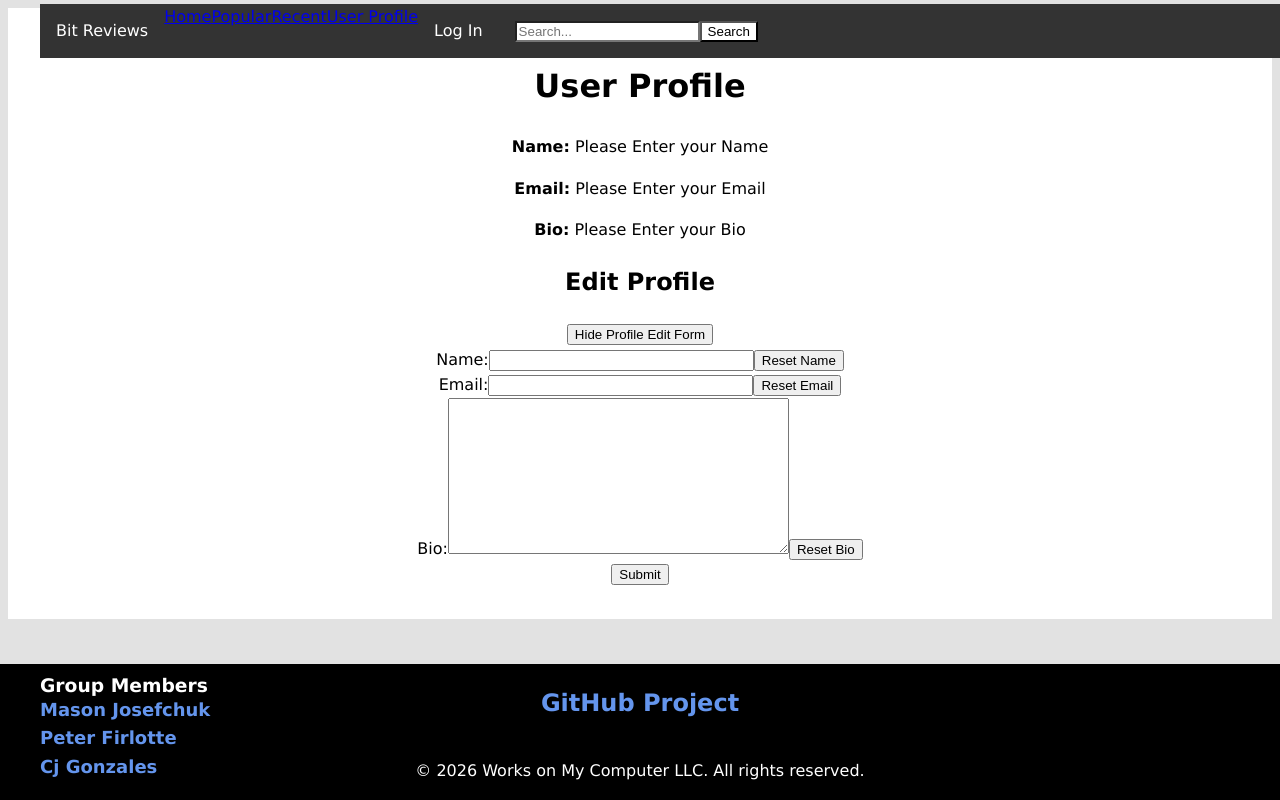
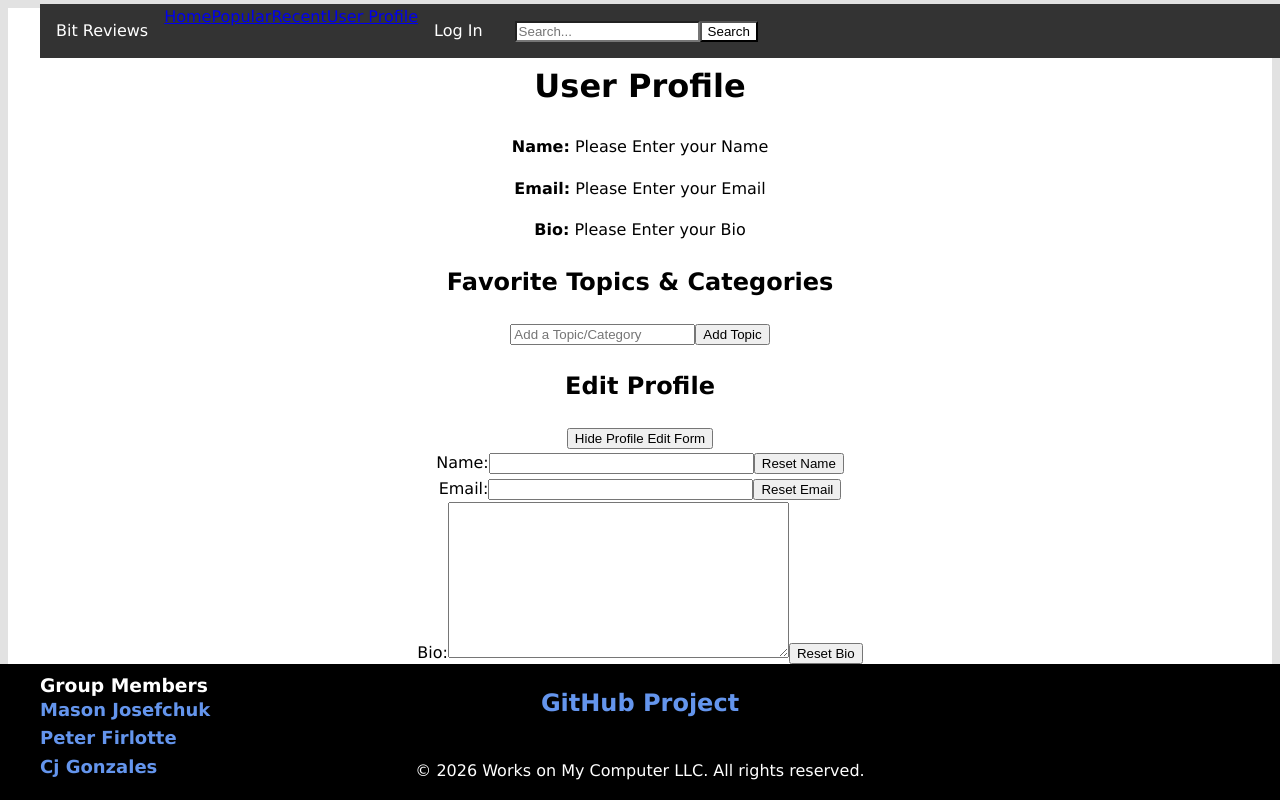
Before and after one commit to pfirlotte-rrc/COMP-4002-Project, a React (Vite) app: page /userprofile in a window 1280 px wide. Shown: the top 800 px of the page. Built offline with nearby package versions, Linux system fonts and the light colour scheme.

Commit message:
feat: Create Fav topics mutable list.

```diff
--- a/src/components/pages/UserProfile.tsx
+++ b/src/components/pages/UserProfile.tsx
@@ -4,6 +4,7 @@ type Profile = {
     userName: string,
     userEmail: string,
     userBio: string,
+	favTopics: string[],
 }
 
 function UserProfile() {
@@ -12,14 +13,30 @@ function UserProfile() {
         userName: "",
         userEmail: "",
         userBio: "",
+		favTopics: [],
     });
 
-	const [showEditFrom, setShowEditForm] = useState(true)
+	const [showEditForm, setShowEditForm] = useState(true)
 
 	const handleInputChange = (event: React.ChangeEvent<HTMLInputElement | HTMLTextAreaElement>
 	) => {
 		const {name, value} = event.target;
 		setUserProfile(prev => ({...prev, [name]: value}))
+	};
+
+	const [newTopic, setNewTopic] = useState("");
+
+	const addTopic = () => {
+		setUserProfile(prev => ({
+			...prev, favTopics: [...prev.favTopics, newTopic]
+		}))
+	};
+
+	const deleteTopic = (topicIndex: number) => {
+		setUserProfile(prev => ({
+			...prev,
+			favTopics: prev.favTopics.filter((innerPrev, itemIndex) => itemIndex !== topicIndex)
+		}));
 	 };
 
     return (
@@ -37,12 +54,30 @@ function UserProfile() {
 					<strong>Bio:</strong> {userProfile.userBio || "Please Enter your Bio"}
 				</p>
             </section>
+			<section>
+				<h2>Favorite Topics & Categories</h2>
+				<ul>
+					{userProfile.favTopics.map((topic, topicIndex) => (
+						<li key={topicIndex}>
+							{topic}
+							<button onClick={() => deleteTopic(topicIndex)}>Delete</button>
+							</li>
+						))}
+				</ul>
+				<input
+					type="text"
+					value={newTopic}
+					placeholder="Add a Topic/Category"
+					onChange={(event) => setNewTopic(event.target.value)}
+				/>
+				<button onClick={addTopic}>Add Topic</button>
+			</section>
 				<section>
 					<h2>Edit Profile</h2>
-					<button onClick={() => setShowEditForm(!showEditFrom)}>
-						{showEditFrom ? "Hide Profile Edit Form" : "Show Profile Edit Form"}
+					<button onClick={() => setShowEditForm(!showEditForm)}>
+						{showEditForm ? "Hide Profile Edit Form" : "Show Profile Edit Form"}
 					</button>
-					{ showEditFrom ?
+					{ showEditForm ?
 						<UserEditForm
 							profile={userProfile}
 							setProfile={setUserProfile}
```
